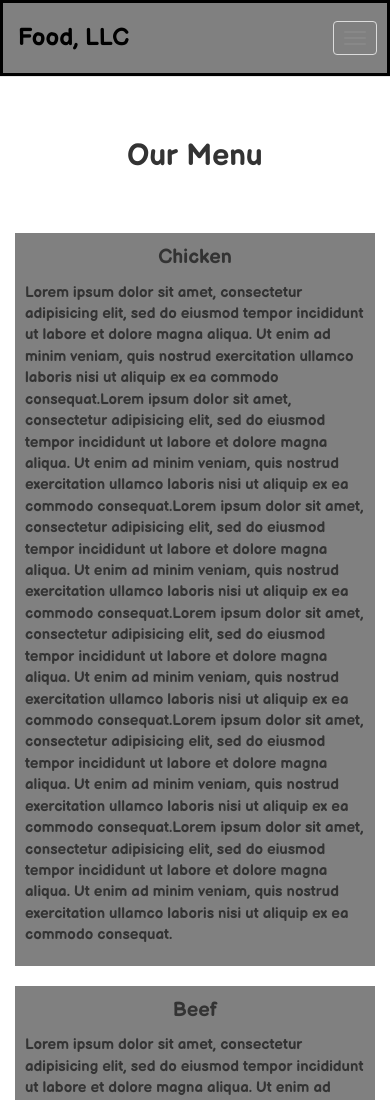
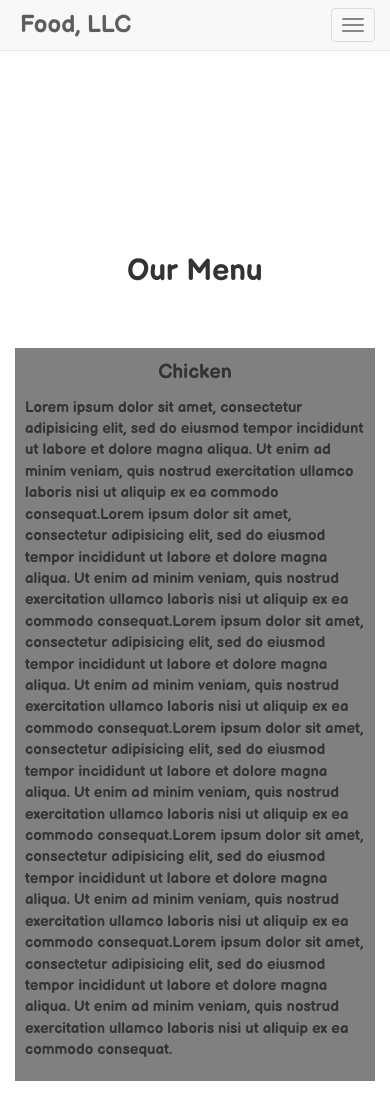
Before and after one commit to whorahulnayak/test_mod3, a plain HTML site: page index.html in a window 390 px wide. Shown: the top 1100 px of the page. Drawn offline with nearby package versions, Linux system fonts and the light colour scheme.

Commit message:
final commit

```diff
--- a/module3.css
+++ b/module3.css
@@ -1,6 +1,6 @@
 body{
 	font-family: 'Balsamiq Sans', cursive;
-	padding-top:135px;
+	padding-top:100px;
 }
 .navbar-default .navbar-brand{
 	font-family: 'Balsamiq Sans', cursive;
@@ -9,7 +9,7 @@ body{
 	color:black;
 	padding-left:20px;
 }
-.container-fluid{
+#cont{
 	background-color: grey;
 	padding: 10px;
 	border:3px solid black;
@@ -76,3 +76,14 @@ font-size:15px;
 .col-xs-12{
 	margin:auto;
 }
+
+@media (max-width: 768px)
+{
+	h2{
+		padding-top: 150px;
+	}
+}
+#p{
+	border:1px solid black;
+	margin:0px;
+}
```
